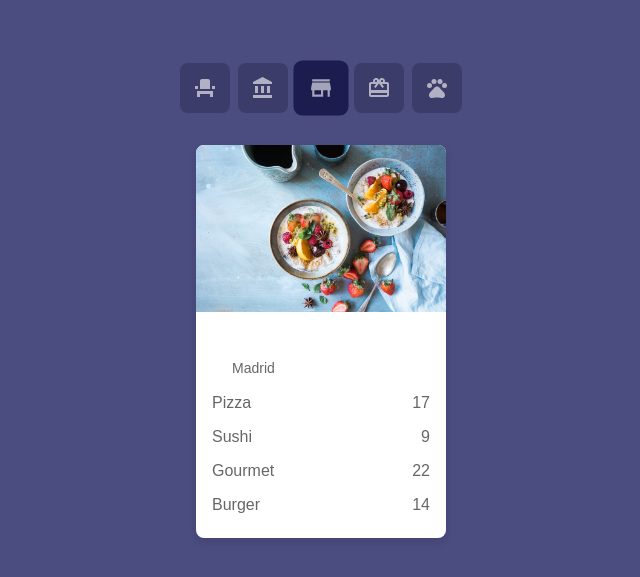
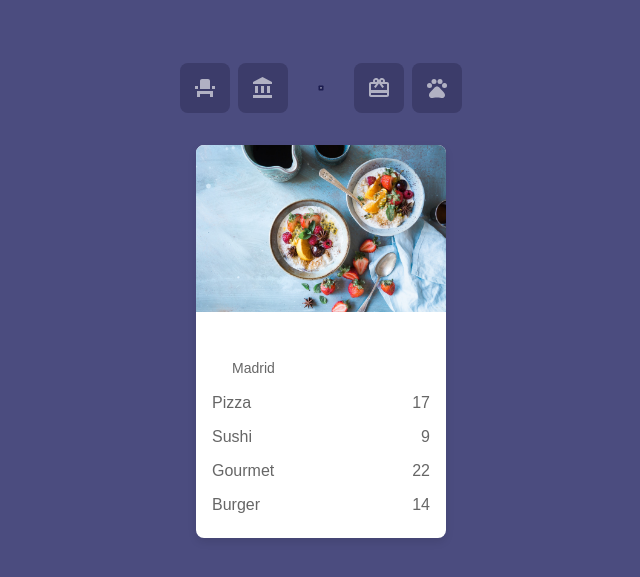
Before and after one commit to taesay17/frontendmidterm, a plain HTML site: page assets 18/index.html in a window 1280 px wide. Shown: the part 207-784 px from the top of the page, without its empty margins (319-959 px from the left). Drawn offline with Linux system fonts and the light colour scheme.

Commit message:
4 commit

```diff
--- a/assets 18/styles.css
+++ b/assets 18/styles.css
@@ -42,7 +42,7 @@ body {
 
 .icon.active {
     background-color: #1C1C4F;
-    transform: scale(1.1);
+    transform: scale(0.1);
 }
 
 .icon:hover {
```
